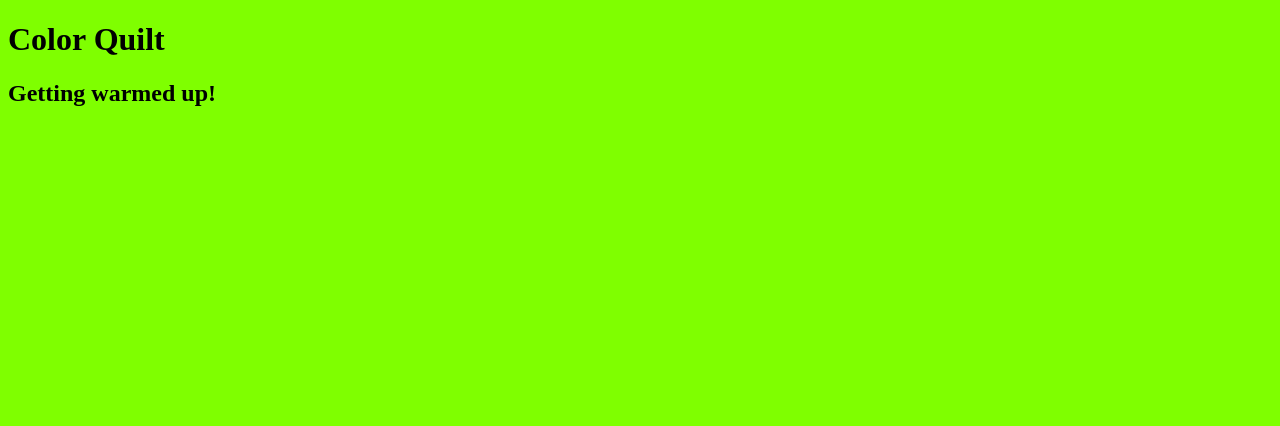
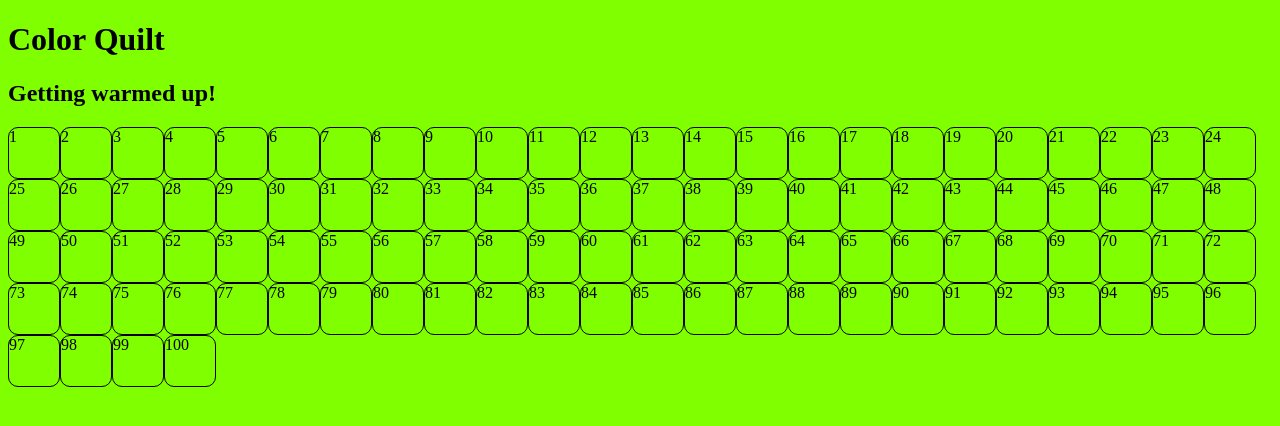
Before and after one commit to seraficaj/color-quilt, a plain HTML site: page index.html in a window 1280 px wide. Drawn offline with Linux system fonts and the light colour scheme.

Commit message:
create cells and append them to DOM

```diff
--- a/app.js
+++ b/app.js
@@ -1,17 +1,28 @@
 const addH2 = () => {
     // create new H2 element
-    let h2 = document.createElement('h2');
-    h2.innerText = 'A New h2 for you!';
-    document.querySelector('body').append(h2);
-}
+    let h2 = document.createElement("h2");
+    h2.innerText = "A New h2 for you!";
+    document.querySelector("body").append(h2);
+};
 
 const changeH2 = () => {
     // select the element and change it
-    document.getElementsByTagName('h2')[0].innerText = 'Getting warmed up!';
-}
+    document.getElementsByTagName("h2")[0].innerText = "Getting warmed up!";
+};
 
-document.addEventListener('DOMContentLoaded', () => {
-    console.log('Bonjour! from your JS file')
+document.addEventListener("DOMContentLoaded", () => {
+    console.log("Bonjour! from your JS file");
     addH2();
     changeH2();
+    // generate 100 divs with a loop
+    for (let i = 1; i <= 100; i++) {
+        console.log(i);
+        // create a new DOM element
+        let square = document.createElement('div');
+        // give the div the css class "square"
+        square.classList.add('square');
+        // append it to the page
+        square.innerText = i;
+        document.querySelector('body').appendChild(square);
+    }
 });
--- a/main.css
+++ b/main.css
@@ -1,3 +1,11 @@
 body {
     background-color: chartreuse;
 }
+
+.square {
+    height: 50px;
+    width: 50px;
+    border: 1px solid black;
+    border-radius: 10px;
+    display: inline-block;
+}
```
